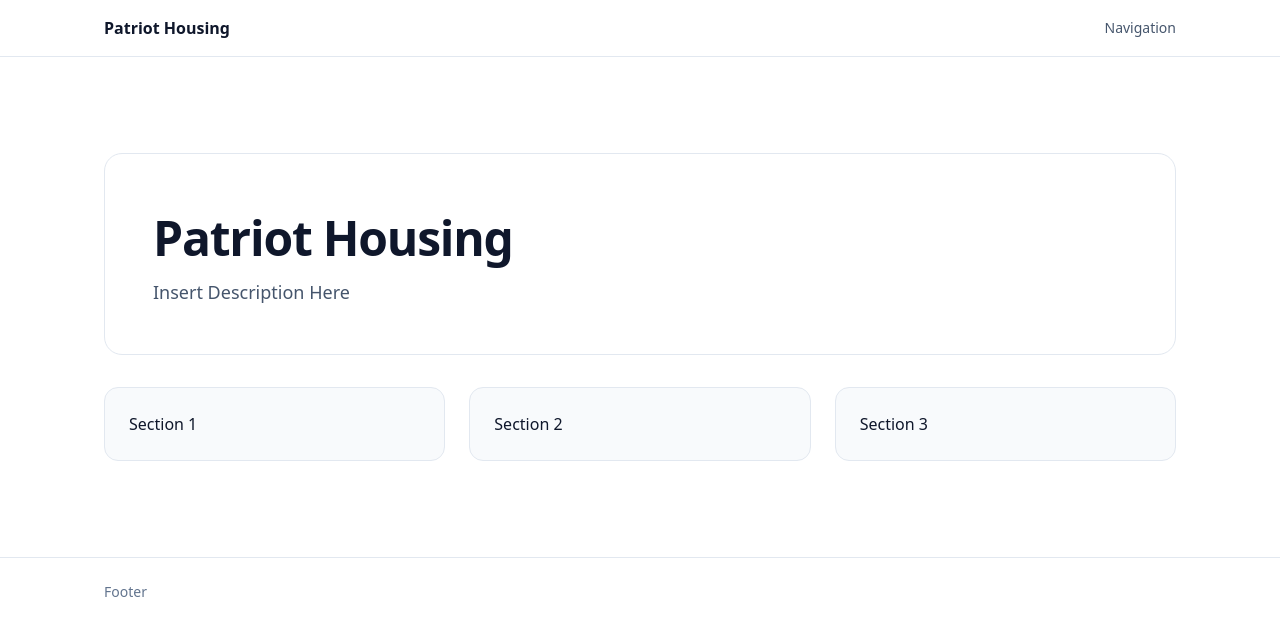
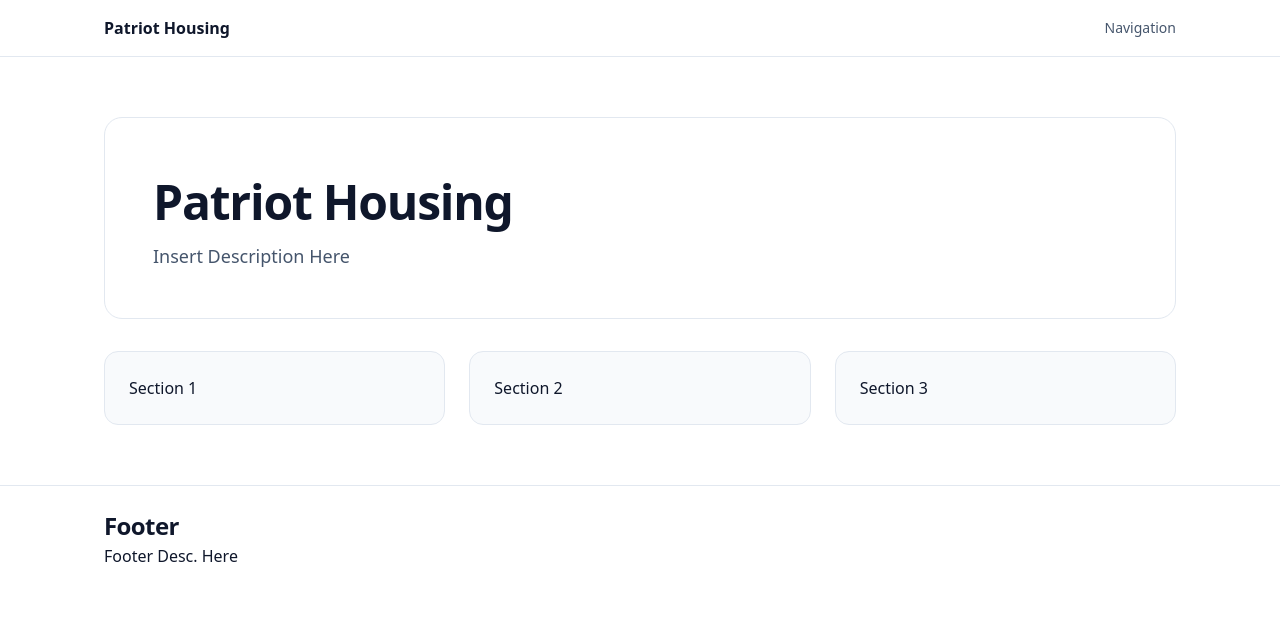
Before and after one commit to ktp-usc/patriot-housing, a Next.js app: page / in a window 1280 px wide. Shown: the top 636 px of the page. Built offline with nearby package versions, Linux system fonts and the light colour scheme.

Commit message:
KAN-8 Page Layout and white background 2 page.tsx footer.tsx layout.tsx

```diff
--- a/app/layout.tsx
+++ b/app/layout.tsx
@@ -3,7 +3,7 @@ import "./globals.css";
 import React from "react";
 
 export const metadata: Metadata = {
-    title: "Future KTP Web App",
+    title: "Patriot Housing",
     description: "KTP SP26"
 };
 
--- a/app/page.tsx
+++ b/app/page.tsx
@@ -6,7 +6,7 @@ export default function Home() {
     <div className="min-h-screen bg-white text-slate-900">
       <Header />
 
-      <main className="mx-auto w-full max-w-6xl px-6 py-16 md:px-10 md:py-24">
+      <main className="mx-auto w-full max-w-6xl px-6 py-10 md:px-10 md:py-15">
         <section className="rounded-2xl border border-slate-200 bg-white p-8 md:p-12">
           <h1 className="mt-3 text-3xl font-bold tracking-tight md:text-5xl">
             Patriot Housing
--- a/components/footer.tsx
+++ b/components/footer.tsx
@@ -1,8 +1,9 @@
 export default function Footer() {
   return (
     <footer className="border-t border-slate-200 bg-white">
-      <div className="mx-auto w-full max-w-6xl px-6 py-6 text-sm text-slate-500 md:px-10">
-        Footer
+      <div className="mx-auto w-full max-w-6xl px-6 py-6 text-sm md:px-10">
+        <h2 className="font-semibold tracking-tight md:text-2xl">Footer</h2>
+        <p className="text-base leading-7">Footer Desc. Here</p>
       </div>
     </footer>
   );
```
